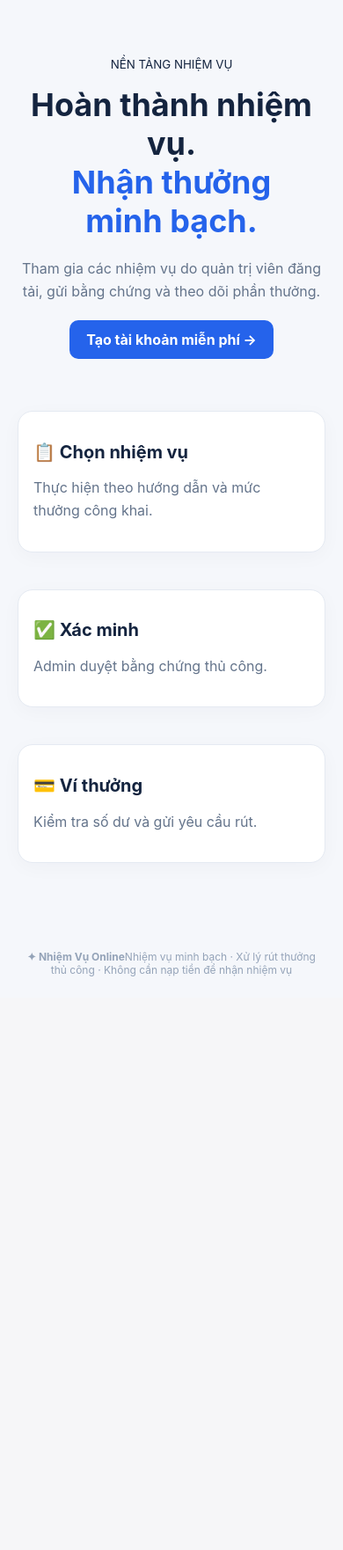
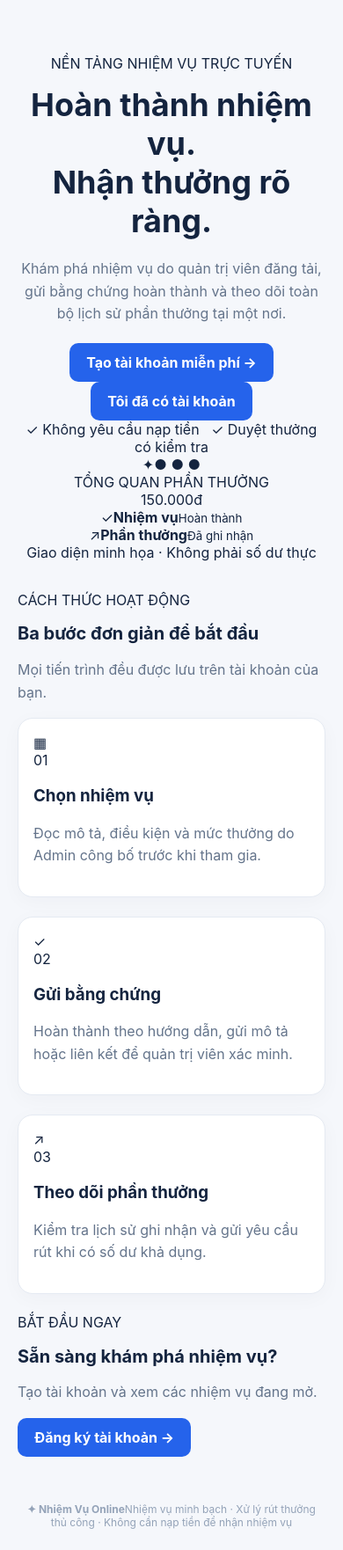
Before and after one commit to kiemluaonline/kiemluaonline, a Flask app: page / in a window 390 px wide. Shown: the part 123-1885 px from the top of the page at 88% size. Before the commit the page ends 1233 px from the top, so only its background shows below. Run offline with Flask 3, Linux system fonts and the light colour scheme.

Commit message:
Redesign mobile-first landing.html

```diff
--- a/task-platform/templates/landing.html
+++ b/task-platform/templates/landing.html
@@ -1 +1,13 @@
-{% extends 'base.html' %}{% block content %}<section class="hero"><small>NỀN TẢNG NHIỆM VỤ</small><h1>Hoàn thành nhiệm vụ.<br><em>Nhận thưởng minh bạch.</em></h1><p>Tham gia các nhiệm vụ do quản trị viên đăng tải, gửi bằng chứng và theo dõi phần thưởng.</p><a class="button" href="/register">Tạo tài khoản miễn phí →</a></section><section class="cards"><article><h2>📋 Chọn nhiệm vụ</h2><p>Thực hiện theo hướng dẫn và mức thưởng công khai.</p></article><article><h2>✅ Xác minh</h2><p>Admin duyệt bằng chứng thủ công.</p></article><article><h2>💳 Ví thưởng</h2><p>Kiểm tra số dư và gửi yêu cầu rút.</p></article></section>{% endblock %}
+{% extends 'base.html' %}{% block title %}Trang chủ{% endblock %}
+{% block content %}
+<section class="hero">
+<div class="hero-content"><span class="eyebrow"><span class="live-dot"></span> NỀN TẢNG NHIỆM VỤ TRỰC TUYẾN</span><h1>Hoàn thành nhiệm vụ.<br><span class="gradient-text">Nhận thưởng rõ ràng.</span></h1>
+<p>Khám phá nhiệm vụ do quản trị viên đăng tải, gửi bằng chứng hoàn thành và theo dõi toàn bộ lịch sử phần thưởng tại một nơi.</p>
+<div class="hero-actions"><a class="button" href="{{ url_for('register') }}">Tạo tài khoản miễn phí <span aria-hidden="true">→</span></a><a class="button button-outline" href="{{ url_for('login') }}">Tôi đã có tài khoản</a></div>
+<div class="trust-note">✓ Không yêu cầu nạp tiền &nbsp; ✓ Duyệt thưởng có kiểm tra</div></div>
+<div class="hero-illustration" aria-hidden="true"><div class="visual-top"><span class="visual-icon">✦</span><span class="visual-dots">● ● ●</span></div><div class="visual-label">TỔNG QUAN PHẦN THƯỞNG</div><div class="visual-amount">150.000<span>đ</span></div><div class="visual-progress"><span></span></div><div class="visual-tiles"><div>✓<strong>Nhiệm vụ</strong><small>Hoàn thành</small></div><div>↗<strong>Phần thưởng</strong><small>Đã ghi nhận</small></div></div><div class="visual-caption">Giao diện minh họa · Không phải số dư thực</div></div>
+</section>
+<section class="section"><div class="section-heading"><span class="eyebrow">CÁCH THỨC HOẠT ĐỘNG</span><h2>Ba bước đơn giản để bắt đầu</h2><p>Mọi tiến trình đều được lưu trên tài khoản của bạn.</p></div>
+<div class="feature-grid"><article class="feature-card"><div class="feature-icon violet">▦</div><span class="step-number">01</span><h3>Chọn nhiệm vụ</h3><p>Đọc mô tả, điều kiện và mức thưởng do Admin công bố trước khi tham gia.</p></article><article class="feature-card"><div class="feature-icon sky">✓</div><span class="step-number">02</span><h3>Gửi bằng chứng</h3><p>Hoàn thành theo hướng dẫn, gửi mô tả hoặc liên kết để quản trị viên xác minh.</p></article><article class="feature-card"><div class="feature-icon mint">↗</div><span class="step-number">03</span><h3>Theo dõi phần thưởng</h3><p>Kiểm tra lịch sử ghi nhận và gửi yêu cầu rút khi có số dư khả dụng.</p></article></div></section>
+<section class="cta-band"><div><span class="eyebrow">BẮT ĐẦU NGAY</span><h2>Sẵn sàng khám phá nhiệm vụ?</h2><p>Tạo tài khoản và xem các nhiệm vụ đang mở.</p></div><a class="button button-light" href="{{ url_for('register') }}">Đăng ký tài khoản →</a></section>
+{% endblock %}
```
